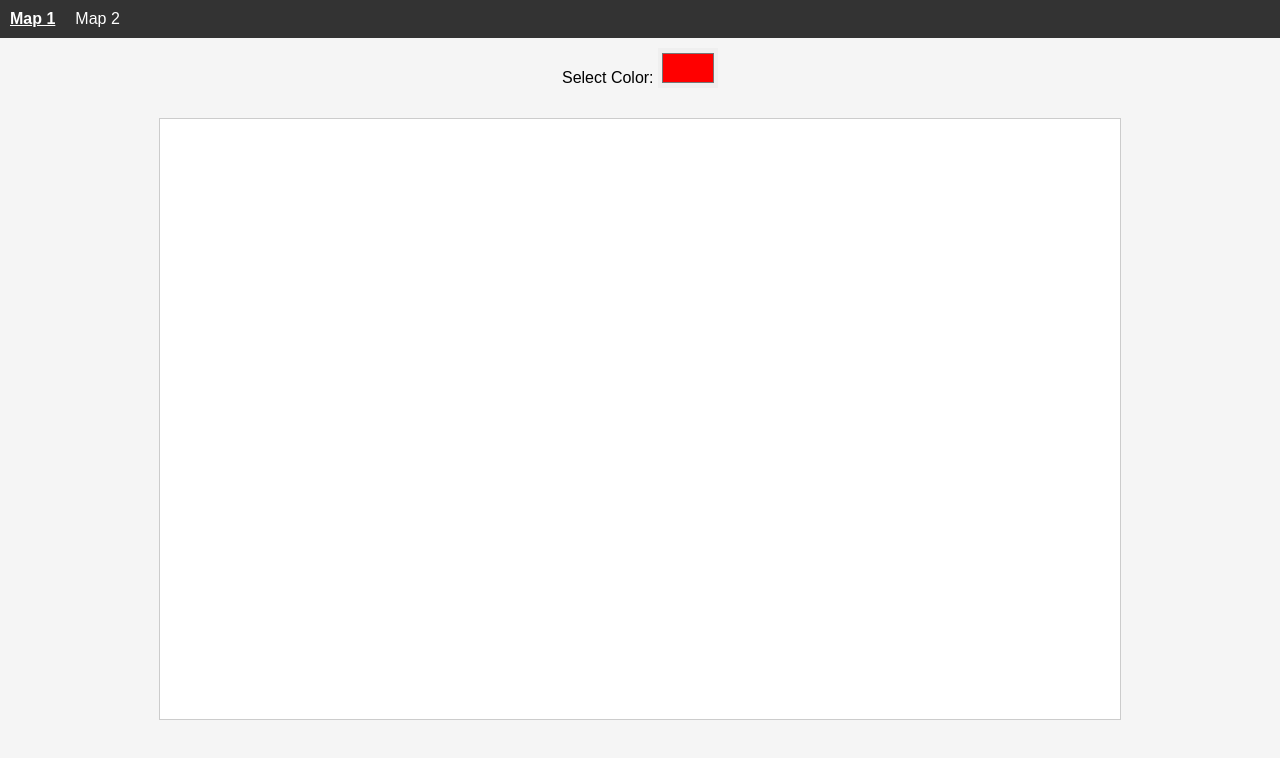
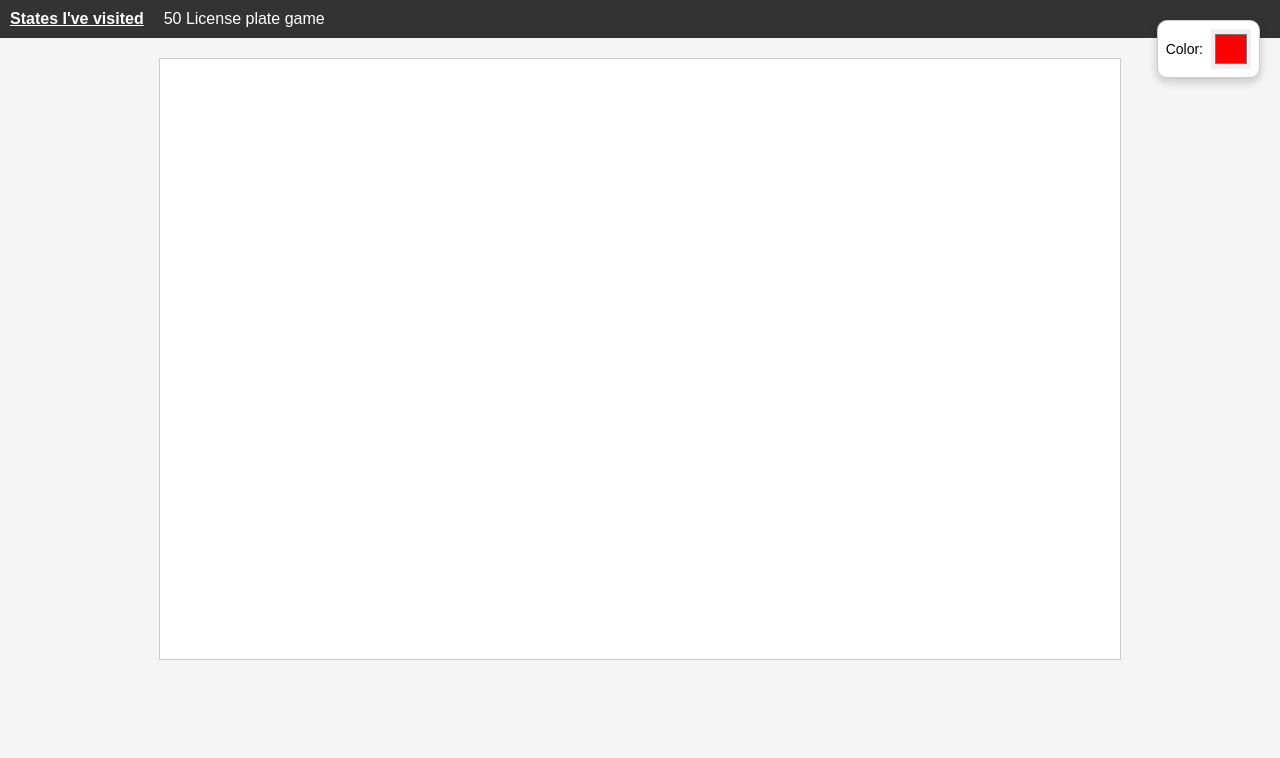
Before and after one commit to homejeopardy/maps, a plain HTML site: page index.html in a window 1280 px wide. Drawn offline with nearby package versions, Linux system fonts and the light colour scheme; no server answers.

Commit message:
Update index.html

```diff
--- a/index.html
+++ b/index.html
@@ -2,7 +2,7 @@
 <html lang="en">
 <head>
 <meta charset="UTF-8">
-<title>Clickable US Maps with Color Picker</title>
+<title>Clickable US Maps with Floating Color Picker</title>
 <style>
     body {
         font-family: Arial, sans-serif;
@@ -35,12 +35,26 @@
         border: 1px solid #ccc;
         background: white;
     }
-    .controls {
-        text-align: center;
-        margin: 10px 0;
+    /* Floating color picker */
+    .color-toolbar {
+        position: fixed;
+        top: 20px;
+        right: 20px;
+        background: white;
+        border: 1px solid #ccc;
+        border-radius: 10px;
+        padding: 8px;
+        box-shadow: 0 4px 10px rgba(0,0,0,0.2);
+        display: flex;
+        align-items: center;
+        gap: 8px;
+        z-index: 1000;
+    }
+    .color-toolbar label {
+        font-size: 14px;
     }
     input[type="color"] {
-        width: 60px;
+        width: 40px;
         height: 40px;
         border: none;
         cursor: pointer;
@@ -52,12 +66,14 @@
 <body>
 
 <div class="tabs">
-    <div class="tab active" data-tab="1">Map 1</div>
-    <div class="tab" data-tab="2">Map 2</div>
+    <div class="tab active" data-tab="1">States I've visited</div>
+    <div class="tab" data-tab="2">50 License plate game</div>
 </div>
 
-<div class="controls">
-    <label>Select Color: <input type="color" id="colorPicker" value="#ff0000"></label>
+<!-- Floating color picker -->
+<div class="color-toolbar">
+    <label>Color:</label>
+    <input type="color" id="colorPicker" value="#ff0000">
 </div>
 
 <div id="map1" class="map-container active"></div>
```
